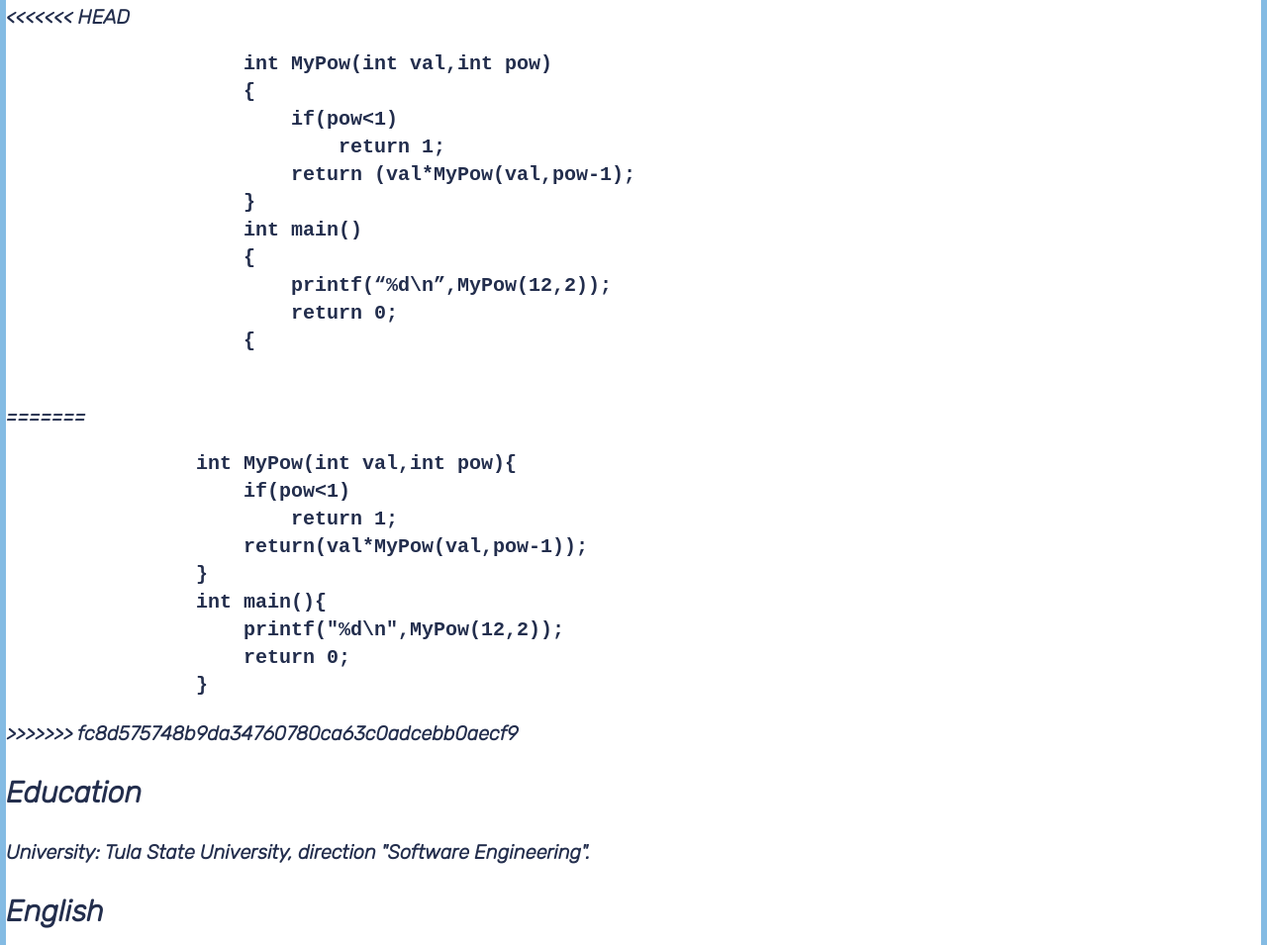
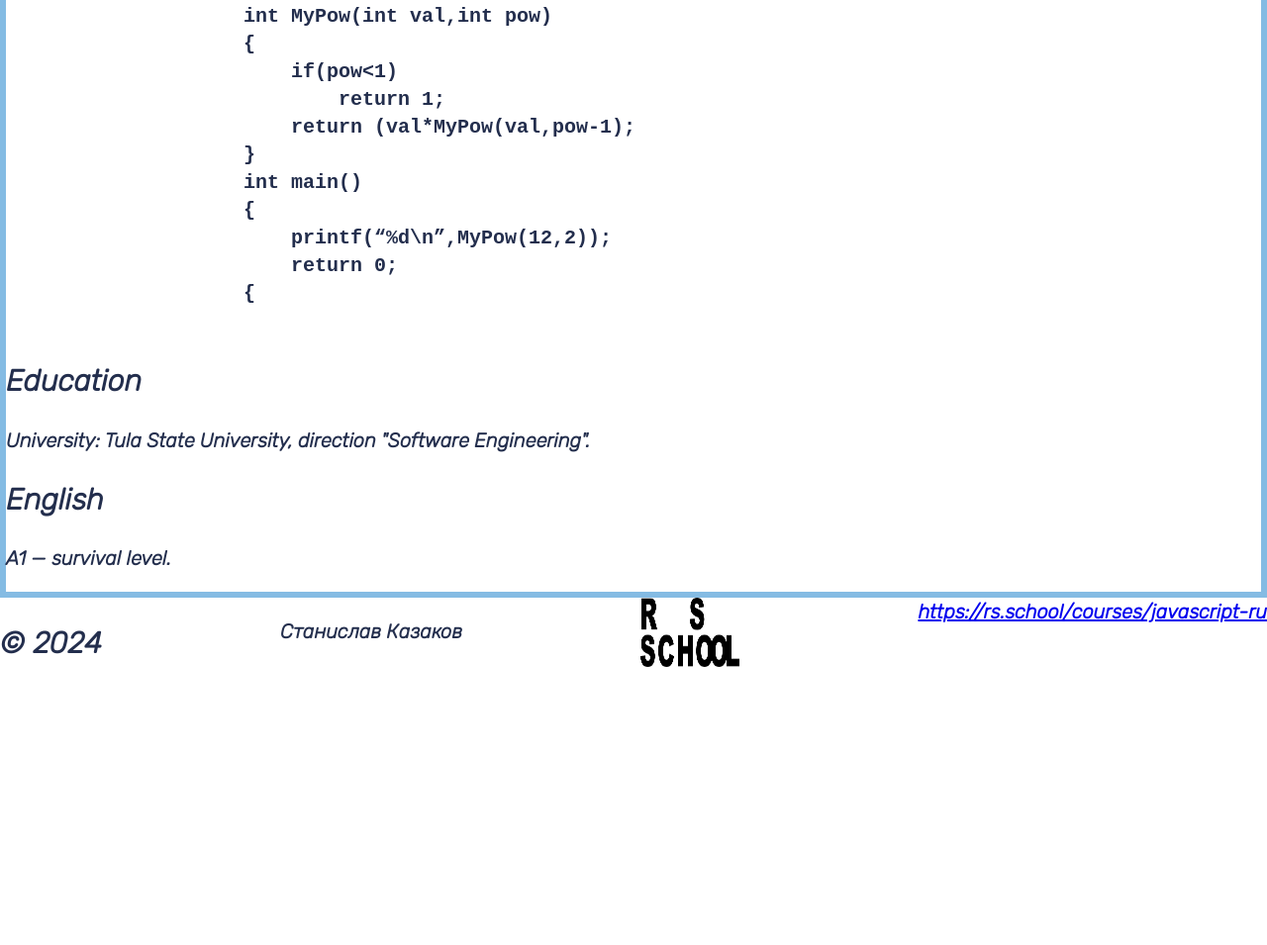
Before and after one commit to Koslour/rsschool-cv, a plain HTML site: page index.html in a window 1280 px wide. Shown: the part 1037-1992 px from the top of the page at 99% size. After the commit the page ends 1733 px from the top, so only its background shows below. Drawn offline with Linux system fonts and the light colour scheme.

Commit message:
fix: code

```diff
--- a/index.html
+++ b/index.html
@@ -56,7 +56,6 @@
             </section>
             <section class="section">
                 <h2 id="code">Code</h2>
-<<<<<<< HEAD
                     <pre>
                     int MyPow(int val,int pow)
                     {
@@ -70,18 +69,6 @@
                         return 0;
                     {
                     </pre>
-=======
-                <pre>
-                int MyPow(int val,int pow){
-                    if(pow<1)
-                        return 1;
-                    return(val*MyPow(val,pow-1));
-                }
-                int main(){
-                    printf("%d\n",MyPow(12,2));
-                    return 0;
-                }</pre>
->>>>>>> fc8d575748b9da34760780ca63c0adcebb0aecf9
             </section>
             <section class="section">
                 <h2 id="education">Education</h2>
```
